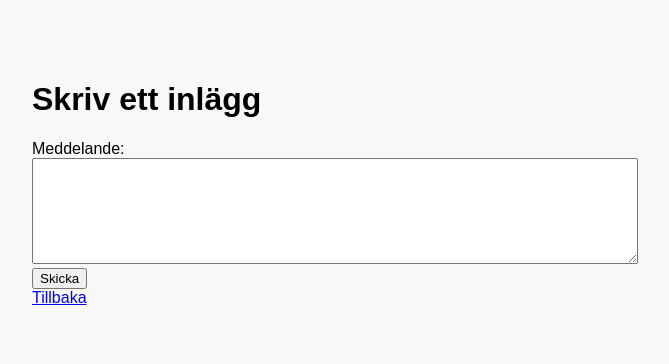
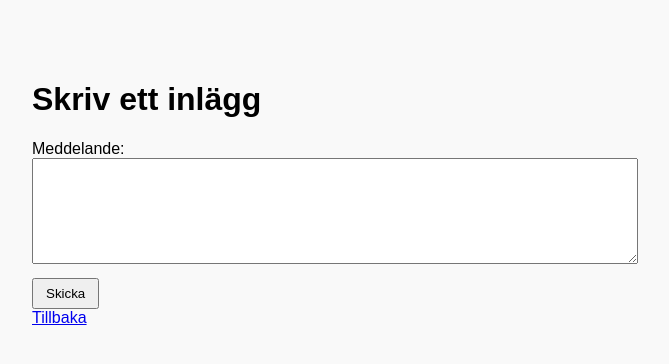
Before and after one commit to Jacob438709/Forum, a Flask app: template templates/form.html in a window 1280 px wide. Shown: the top 364 px of the page, without its empty margins (308-977 px from the left). Run offline with Flask 3, Linux system fonts and the light colour scheme; the template is opened without the code that fills it, so the values that code supplies are empty.

Commit message:
Final product

```diff
--- a/static/style.css
+++ b/static/style.css
@@ -2,17 +2,9 @@ body {
     font-family: Arial, sans-serif;
     width: 600px;
     margin: 40px auto;
-    background-color: #f8f8f8;
+    background-color: #f9f9f9;
     padding: 20px;
     border-radius: 12px;
-}
-
-.entry {
-    background: white;
-    border: 1px solid #ccc;
-    margin-bottom: 15px;
-    padding: 10px;
-    border-radius: 6px;
 }
 
 label {
@@ -24,3 +16,8 @@ textarea {
     width: 100%;
     height: 100px;
 }
+
+button {
+    margin-top: 10px;
+    padding: 6px 12px;
+}
```
